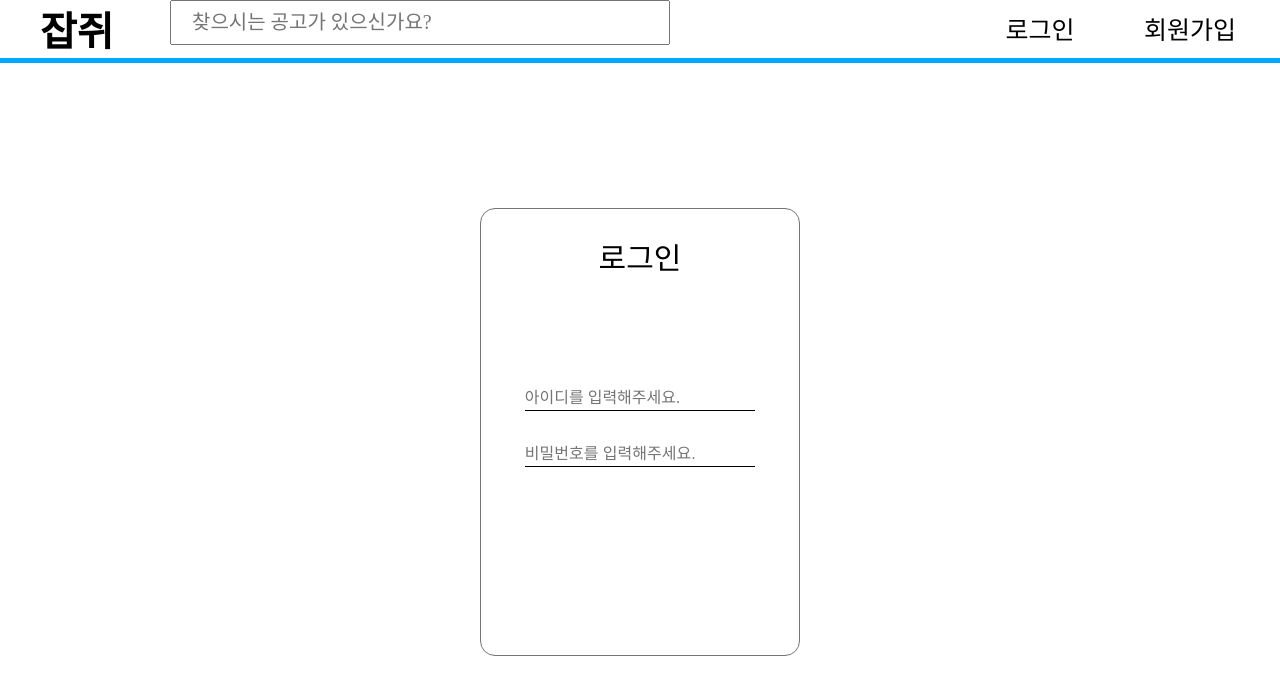
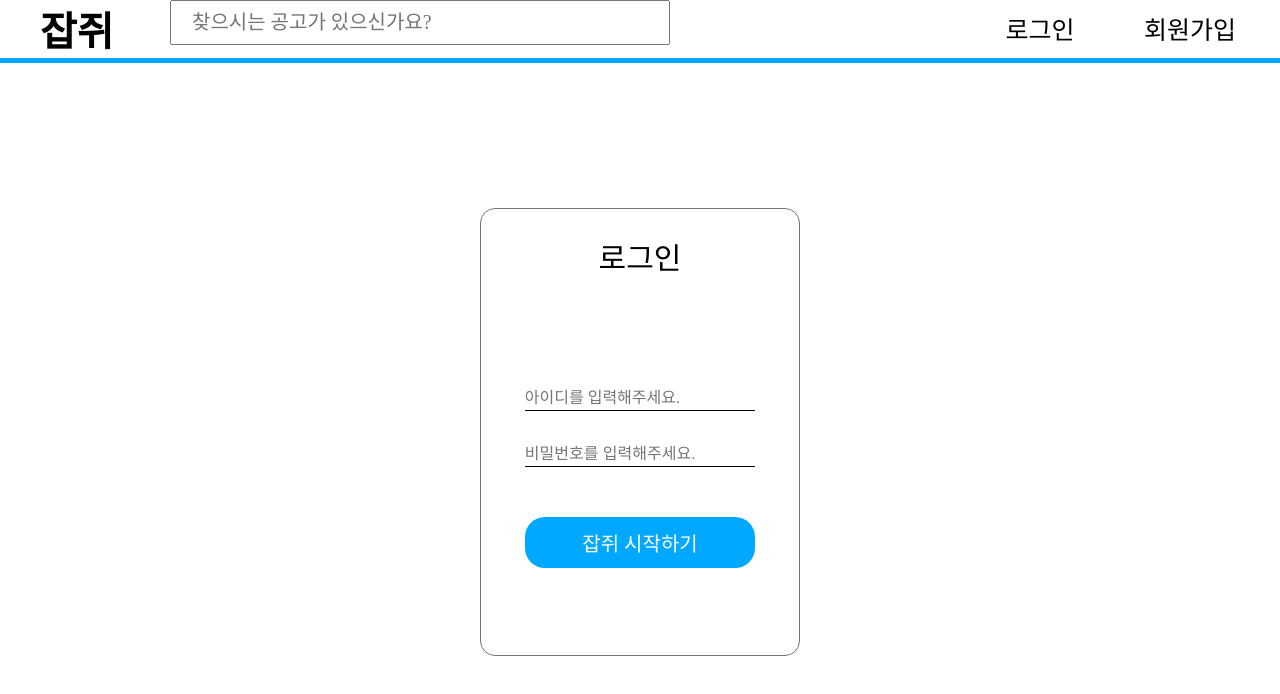
Before and after one commit to jobGSM/job-GSM-front, a React (Create React App) app: page /SignIn in a window 1280 px wide. Shown: the top 694 px of the page. Built offline with nearby package versions, Linux system fonts and the light colour scheme; a web font is replaced by a local one.

Commit message:
axios Practice

```diff
--- a/src/Pages/SignIn/index.jsx
+++ b/src/Pages/SignIn/index.jsx
@@ -11,7 +11,11 @@ const SignIn = () => {
             <S.SignUpTitle>로그인</S.SignUpTitle>
             <S.InputWrap>
               <S.UserInput placeholder="아이디를 입력해주세요."></S.UserInput>
-              <S.UserInputPassword placeholder="비밀번호를 입력해주세요."></S.UserInputPassword>
+              <S.UserInputPassword
+                placeholder="비밀번호를 입력해주세요."
+                type="password"
+              ></S.UserInputPassword>
+              <S.SignUpButton>잡쥐 시작하기</S.SignUpButton>
             </S.InputWrap>
           </S.SignInBox>
         </S.Container>
--- a/src/Pages/SignIn/style.js
+++ b/src/Pages/SignIn/style.js
@@ -64,3 +64,15 @@ export const UserInputPassword = styled.input`
     border-bottom: 3px solid #00a8ff;
   }
 `;
+
+export const SignUpButton = styled.button`
+  width: 18vw;
+  height: 4vw;
+  font-size: 20px;
+  margin-top: 30px;
+  background-color: #00a8ff;
+  color: #fff;
+  border: none;
+  border-radius: 20px;
+  cursor: pointer;
+`;
--- a/src/Pages/SignUp/index.jsx
+++ b/src/Pages/SignUp/index.jsx
@@ -8,20 +8,21 @@ const SignUp = () => {
   const [email, setId] = useState("");
   const [password, setPassword] = useState("");
   const [grade, setGrade] = useState("");
+  const [data, setData] = useState();
 
   const userData = {
-    name: name,
-    email: email,
-    password: password,
-    grade: grade,
+    name: "김형록",
+    email: "이정우",
+    password: "민도현",
+    grade: "하제우",
   };
 
-  const request = () => {
-    axios({
-      url: "https://test/api/cafe/list/today", // 통신할 웹문서
-      method: "post", // 통신할 방식
-      data: userData,
+  const request = async () => {
+    const { data } = await axios({
+      url: "http://10.82.18.0:3000/test", // 통신할 웹문서
+      method: "get", // 통신할 방식
     });
+    setData(data);
   };
 
   return (
@@ -70,9 +71,10 @@ const SignUp = () => {
                 <S.Grade>선생님</S.Grade>
               </S.Select>
               <S.SignUpButton
-                onClick={() => {
-                  console.log(userData);
-                }}
+                // onClick={() => {
+                //   console.log(userData);
+                // }}
+                onClick={request}
               >
                 가입
               </S.SignUpButton>
```
